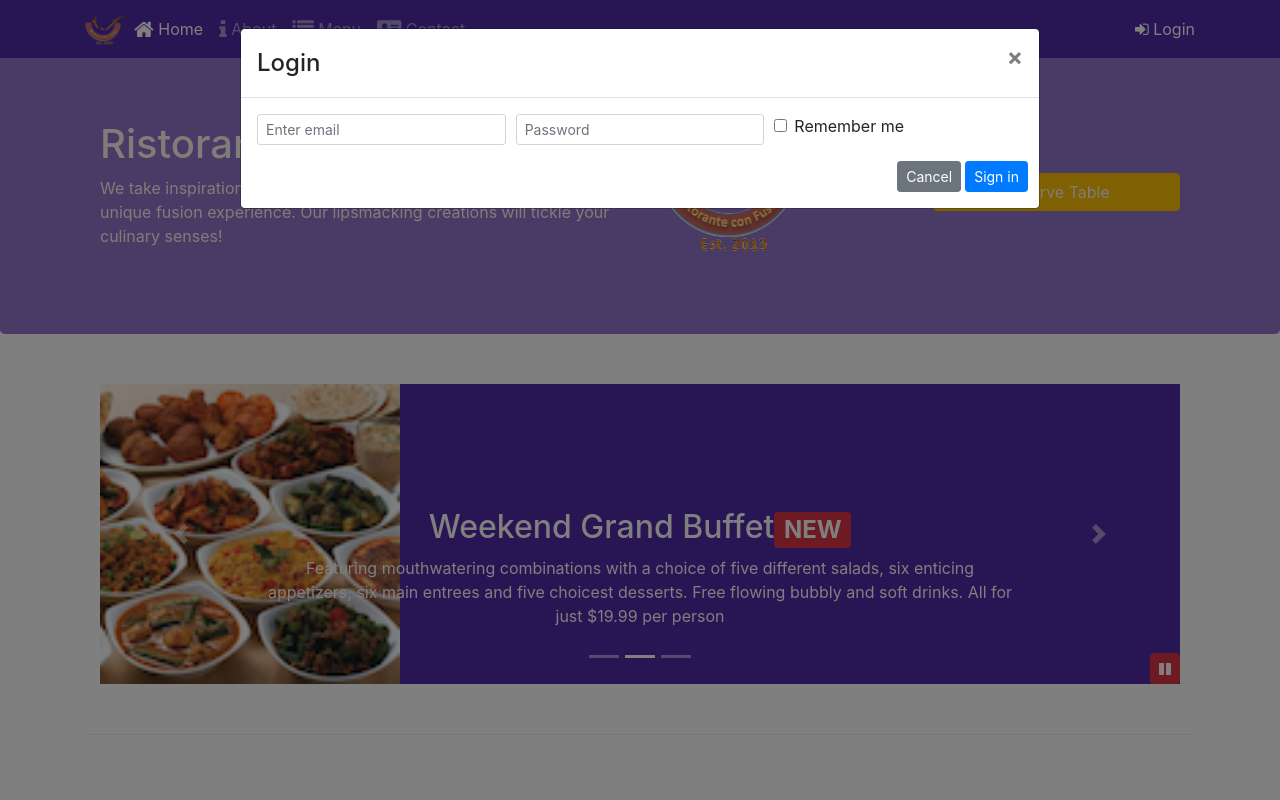
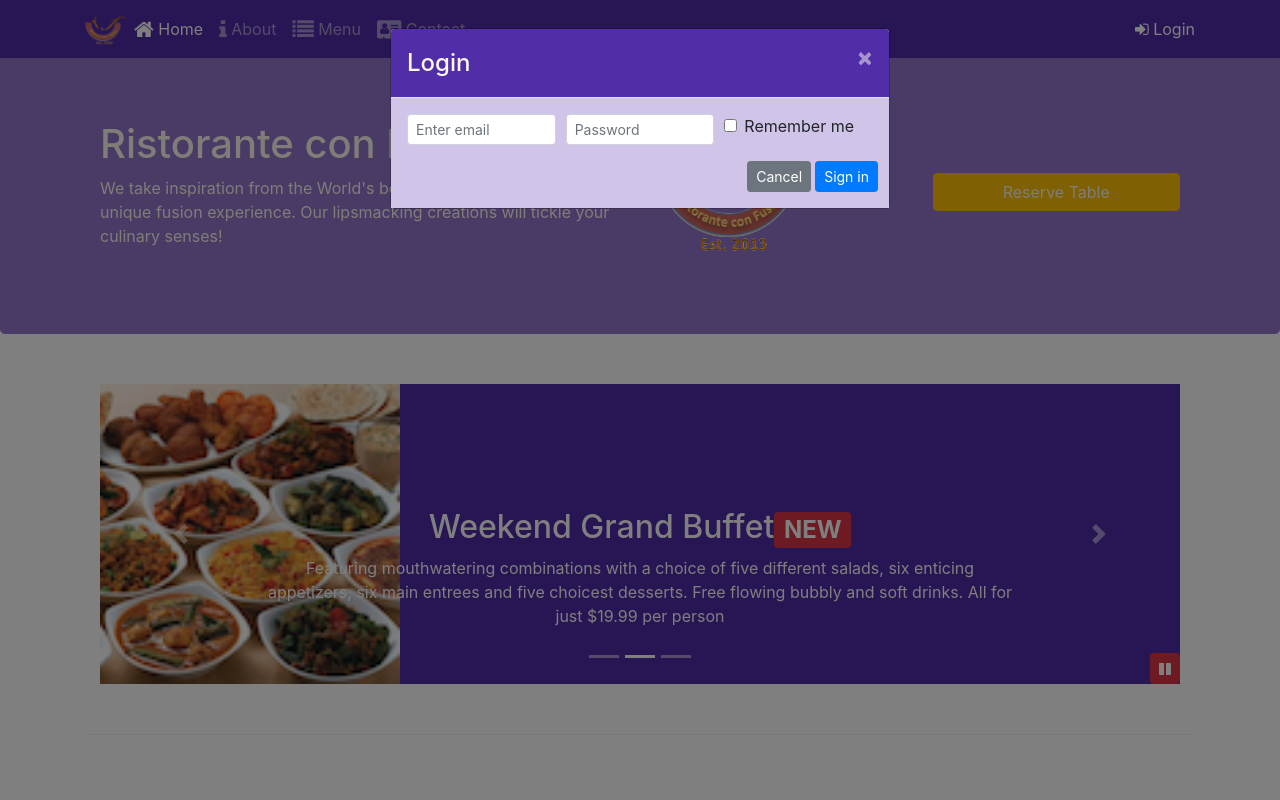
Before and after one commit to bibhu11/Ristorante-Con-Fusion, a website: page index.html in a window 1280 px wide. Both pictures are taken after a click on the link "Login". Shown: the top 800 px of the page. Drawn offline with nearby package versions, Linux system fonts and the light colour scheme.

Commit message:
Assignment 4

```diff
--- a/css/styles.scss
+++ b/css/styles.scss
@@ -74,3 +74,16 @@ body{
     bottom: 0px;
     z-index: 1;
 }
+
+.modal-header {
+    background: $background-dark;
+    color: floralwhite;
+
+    .close {
+        color: floralwhite;
+    }
+}
+
+.modal-body {
+    background: $background-pale;
+}
--- a/index.html
+++ b/index.html
@@ -30,7 +30,7 @@
                     <li class="nav-item"><a class="nav-link" href="./contactus.html"><span class="fa fa-address-card fa-lg"></span> Contact</a></li>
                 </ul>
                 <span class="navbar-text">
-                    <a data-toggle="modal" data-target="#loginModal">
+                    <a id="loginbutton">
                         <span class="fa fa-sign-in"></span> Login
                     </a>
                 </span>
@@ -39,13 +39,12 @@
     </nav>
 
     <div id="loginModal" class="modal fade" role="dialog">
-        <div class="modal-dialog modal-lg" role="content">
+        <div class="modal-dialog">
             <div class="modal-content">
                 <div class="modal-header">
                     <h4 class="modal-title">Login</h4>
-                    <button type="button" class="close" data-dismiss="modal">
-                        &times;
-                    </button>
+                    <button type="button" class="close" id="loginclose">&times;</button>
+
                 </div>
                 <div class="modal-body">
                     <form>
@@ -66,15 +65,15 @@
                             </div>
                         </div>
                         <div class="form-row">
-                            <button type="button" class="btn btn-secondary btn-sm ml-auto" data-dismiss="modal">Cancel</button>
+                            <button type="button" class="btn btn-secondary btn-sm ml-auto" id="logincancel">Cancel</button>
                             <button type="submit" class="btn btn-primary btn-sm ml-1">Sign in</button>
                         </div>
                     </form>
-
                 </div>
             </div>
         </div>
     </div>
+
     <header class="jumbotron">
         <div class="container">
             <div class="row row-header">
@@ -86,7 +85,7 @@
                     <img src="img/logo.png" class="img-fluid">
                 </div>
                 <div class="col-12 col-sm-3 align-self-center">
-                    <a class="btn btn-warning btn-block" data-target="#ReserveModal" role="button" data-toggle="modal">Reserve Table</a>
+                    <a class="btn btn-warning btn-block" id="reserveButton" role="button">Reserve Table</a>
                 </div>
             </div>
         </div>
@@ -96,7 +95,7 @@
             <div class="modal-content">
                 <div class="modal-header">
                     <h4 class="modal-title">Reserve a Table </h4>
-                    <button type="button" class="close" data-dismiss="modal">
+                    <button type="button" class="close" id="closereserve">
                         &times;
                     </button>
                 </div>
@@ -158,7 +157,7 @@
 
                         <div class="form-group row">
                             <div class="offset-md-2 col-md-10">
-                                <button type="button" class="btn btn-secondary" data-dismiss="modal">Cancel</button>
+                                <button type="button" class="btn btn-secondary" id="cancelreserve">Cancel</button>
                                 <button type="submit" class="btn btn-primary">Reserve</button>
                             </div>
                         </div>
@@ -333,7 +332,26 @@
                         $("#carouselButton").children("span").addClass('fa-pause');
                     }
                 });
-            });
+                $("#loginbutton").click(function(){
+                    $("#loginModal").modal('show');
+                });
+                $("#loginclose").click(function(){
+                    $("#loginModal").modal('hide');
+                });
+                $("#logincancel").click(function(){
+                    $("#loginModal").modal('hide');
+                });
+
+                $("#reserveButton").click(function(){
+                    $('#ReserveModal').modal('show');
+                });
+                $("#closereserve").click(function(){
+                    $('#ReserveModal').modal('hide');
+                });
+                $("#cancelreserve").click(function(){
+                    $('#ReserveModal').modal('hide');
+                });
+                });
         </script>
     </body>
 
```
Also changed, not shown: css/styles.css.
